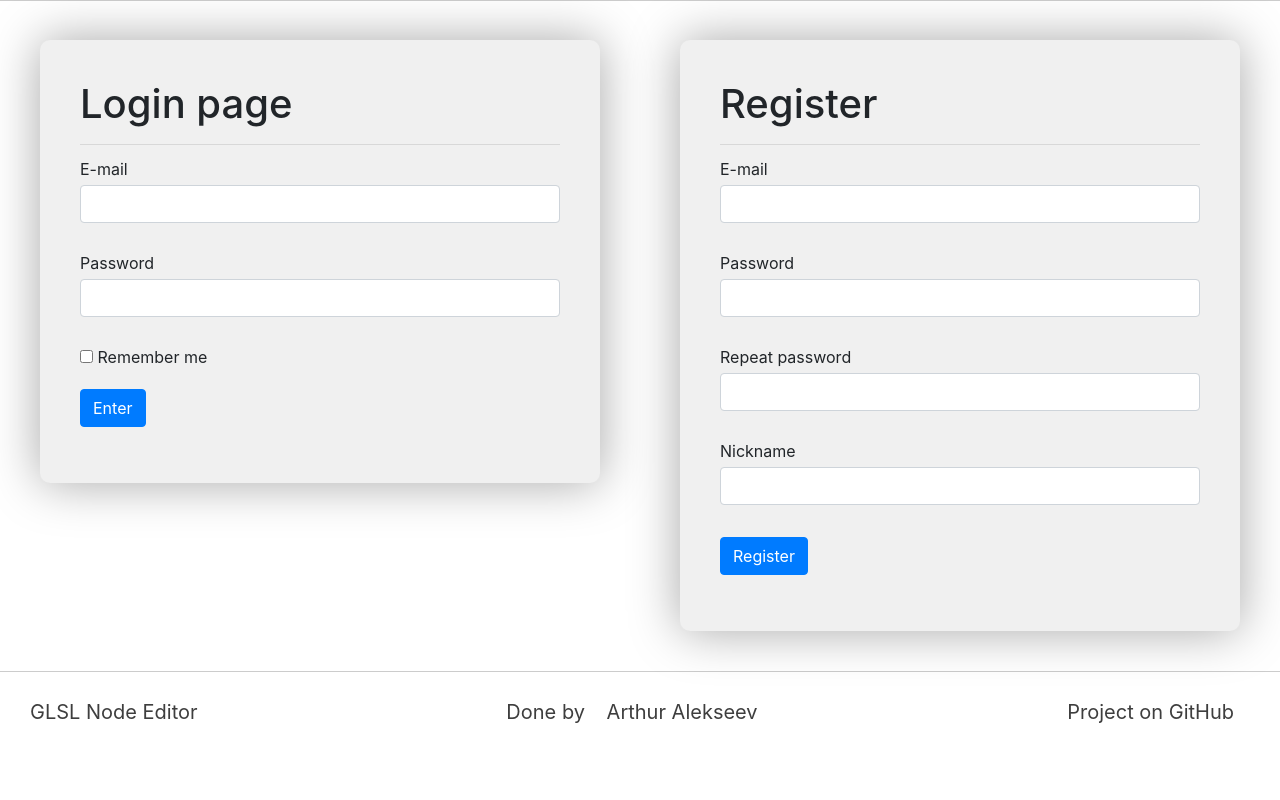
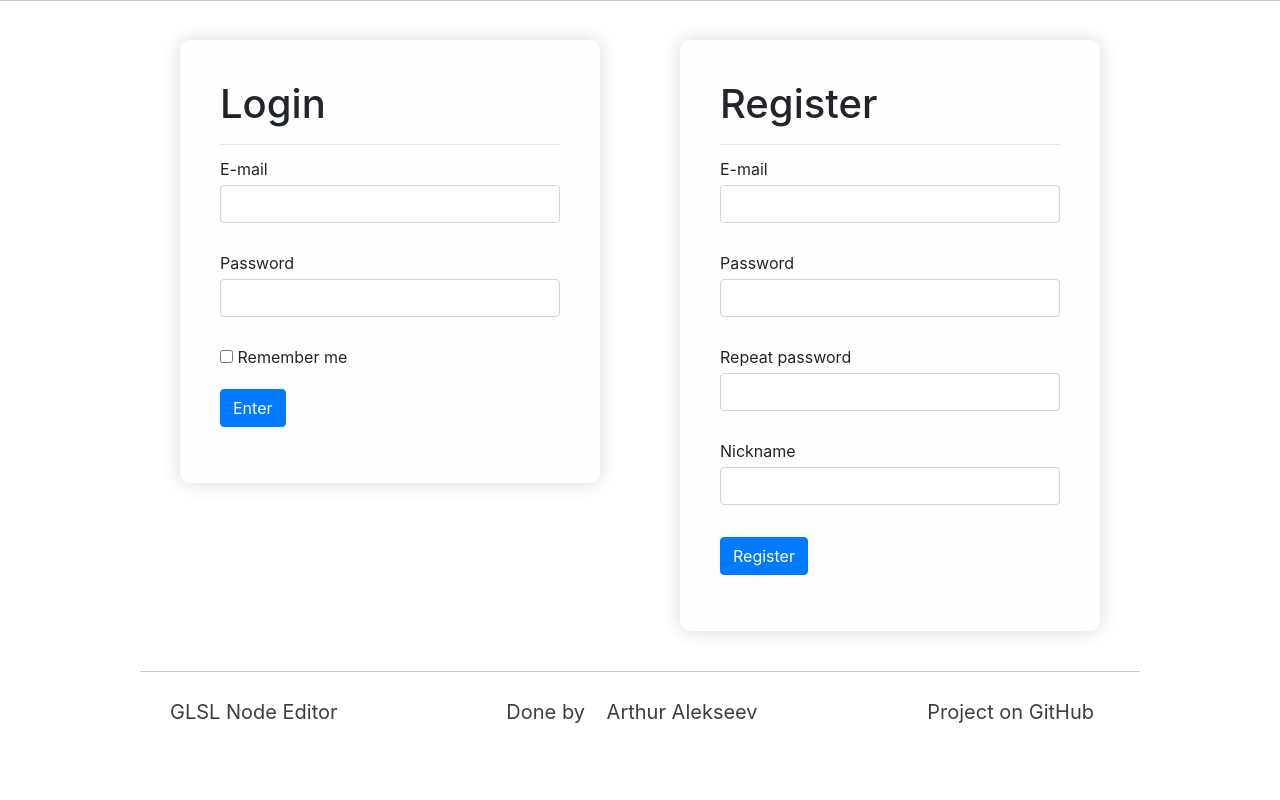
Before and after one commit to arthur100500/glsl-node-editor, a Flask app: page /login in a window 1280 px wide. Shown: the part 60-860 px from the top of the page. Run offline with Flask 2, Linux system fonts and the light colour scheme; some libraries are stand-ins or nearby versions.

Commit message:
Style tweaks

```diff
--- a/static/login/login.css
+++ b/static/login/login.css
@@ -1,12 +1,30 @@
+.main-content {
+    width: 1000px;
+    margin: auto;
+}
+
+@media screen and (max-width: 1000px) {
+    .main-content {
+        width: 100%;
+    }
+}
+
+
 .signin-grid{
     display: grid;
     grid-template-columns: 1fr 1fr;
 }
 
+@media screen and (max-width: 700px) {
+    .signin-grid{
+        grid-template-columns: 1fr;
+    }
+}
+
 form{
-    background-color: #f0f0f0;
+    background-color: #fefefe;
     border-radius: 10px;
     padding: 40px;
     margin: 40px;
-    box-shadow: 0 0 50px rgba(0,0,0,0.35);
+    box-shadow: 0 0 20px rgba(0,0,0,0.15);
 }
--- a/templates/login.html
+++ b/templates/login.html
@@ -7,7 +7,7 @@
         <div>
             <form action="" method="post">
                 {{ login_form.hidden_tag() }}
-                <h1>Login page</h1>
+                <h1>Login</h1>
                 <hr>
                 <p>
                     {{ login_form.email.label }}<br>
```
Also changed, not shown: db/users.sqlite, static/project_imgs/5.png.
